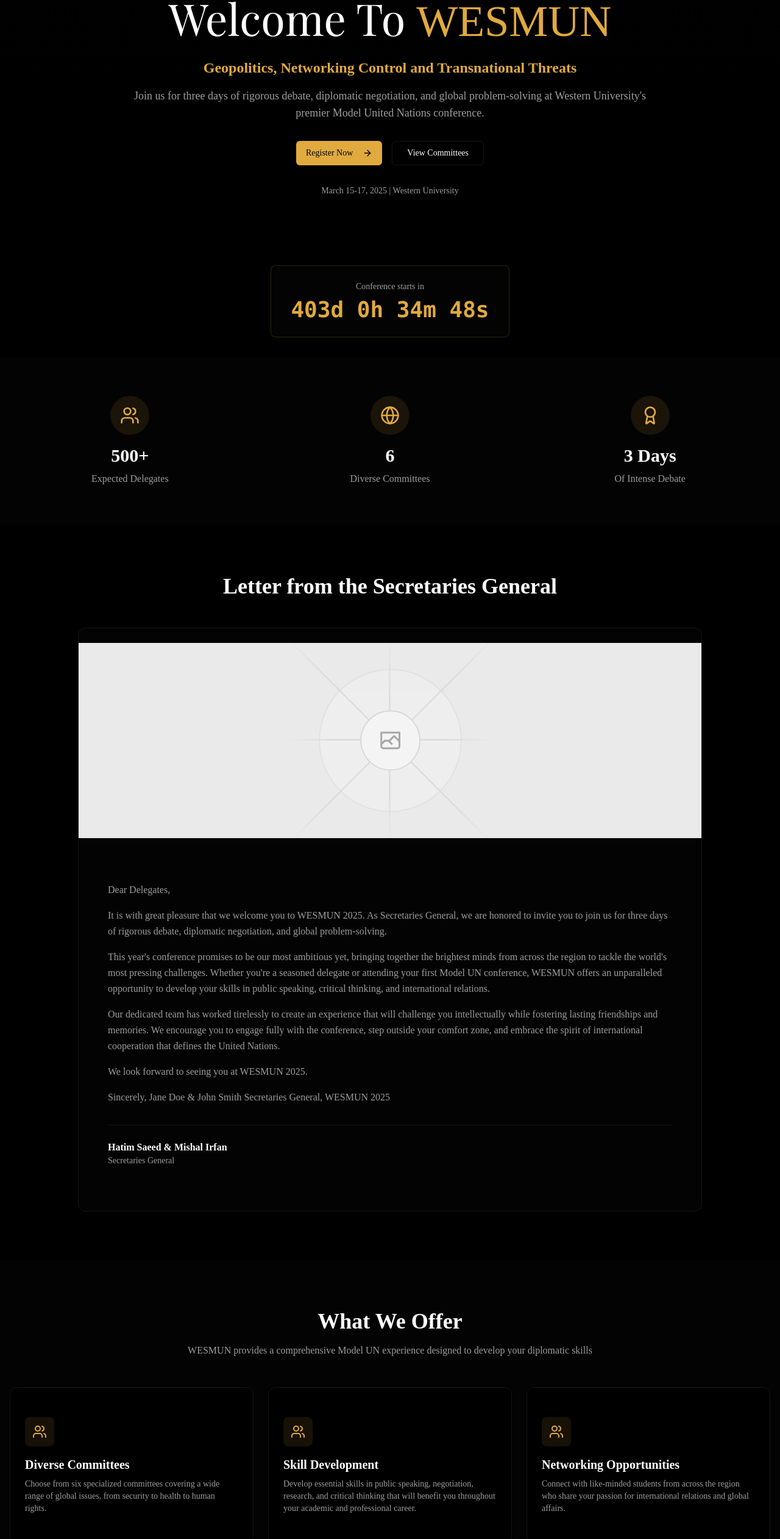
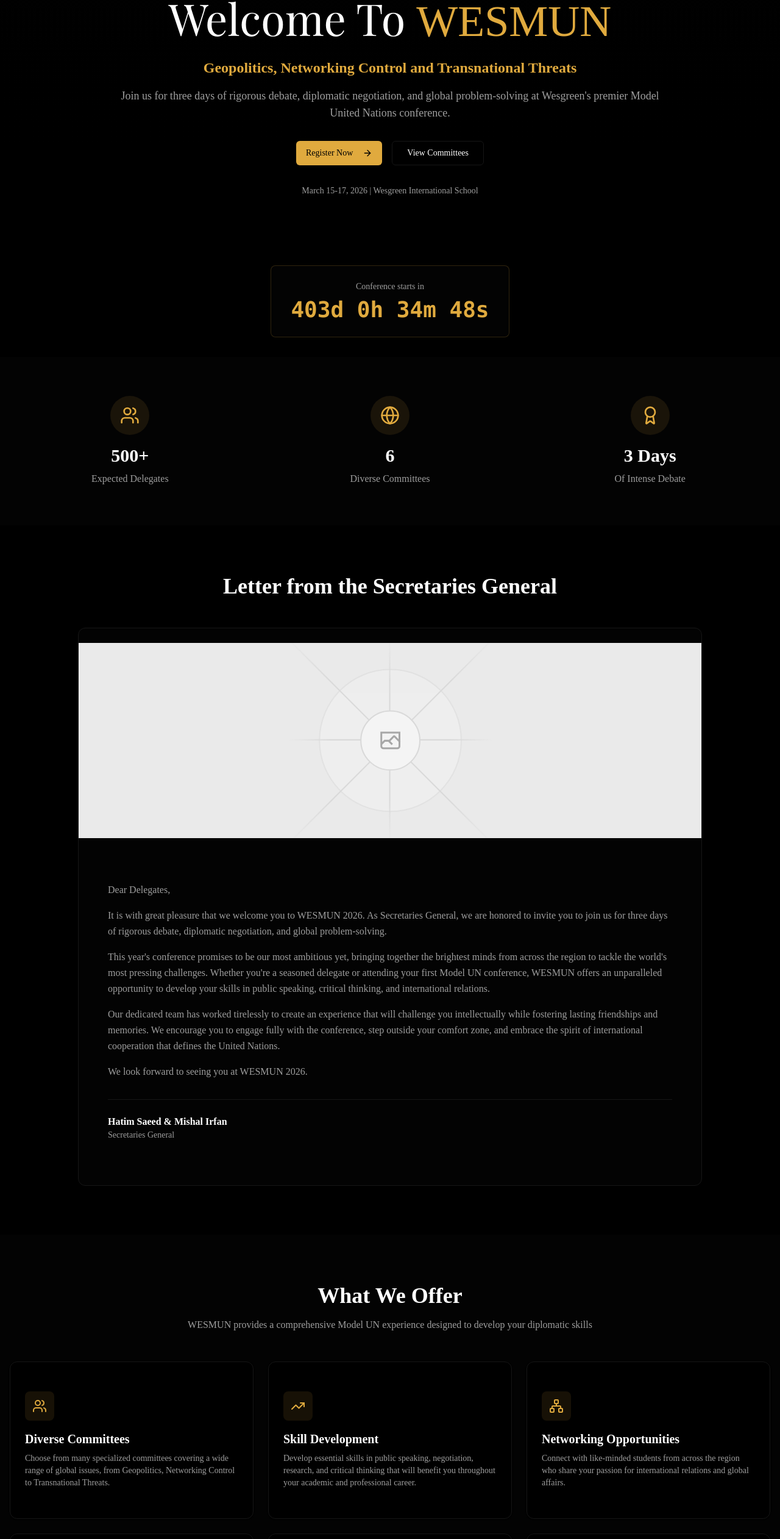
Before and after one commit to DefinetlyNotAI/WesMun, a Next.js app: page / in a window 1280 px wide. Shown: the part 135-2658 px from the top of the page at 61% size. Built offline with nearby package versions, Linux system fonts and the light colour scheme.

Commit message:
Update content for WESMUN 2026, including titles, deadlines, and descriptions and removed unused elements
Also added/fixed dynamic icon loading for `What We Offer` section of Main page

```diff
--- a/app/page.tsx
+++ b/app/page.tsx
@@ -6,8 +6,11 @@
 import {Footer} from "@/components/footer"
 import {CountdownTimer} from "@/components/countdown-timer"
 import {ScrollToTop} from "@/components/scroll-to-top"
-import {ArrowRight, Users} from "lucide-react"
+import {ArrowRight} from "lucide-react"
 import {MainText} from "@/lib/data/meta";
+import * as LucideIcons from "lucide-react";
+import { LucideProps } from "lucide-react";
+import React from "react";
 
 // Hero content
 export default function HomePage() {
@@ -108,19 +111,22 @@
                         </p>
                     </div>
                     <div className="grid grid-cols-1 md:grid-cols-2 lg:grid-cols-3 gap-6">
-                        {MainText.OFFERINGS.map((off, idx) => (
-                            <Card key={idx}
-                                  className="bg-background border-border hover:border-primary/50 transition-colors">
+                        {MainText.OFFERINGS.map((off, idx) => {
+                            // Only pick valid JSX icon components
+                            const Icon = (LucideIcons as unknown as Record<string, React.ComponentType<LucideProps>>)[off.icon] || LucideIcons.Users;
+
+                            return (
+                                <Card key={idx} className="bg-background border-border hover:border-primary/50 transition-colors">
                                     <CardContent className="p-6">
-                                    <div
-                                        className="w-12 h-12 rounded-lg bg-primary/10 flex items-center justify-center mb-4">
-                                        <Users className="text-primary" size={24}/>
+                                        <div className="w-12 h-12 rounded-lg bg-primary/10 flex items-center justify-center mb-4">
+                                            <Icon className="text-primary" size={24} />
                                         </div>
                                         <h3 className="text-xl font-semibold mb-2 text-foreground">{off.title}</h3>
                                         <p className="text-muted-foreground text-sm">{off.description}</p>
                                     </CardContent>
                                 </Card>
-                        ))}
+                            );
+                        })}
                     </div>
                 </div>
             </section>
--- a/lib/data/committees.ts
+++ b/lib/data/committees.ts
@@ -182,12 +182,8 @@
 export const CommitteeText = {
     PAGE_TITLE: "Our Committees",
     PAGE_SUBTITLE: "Choose from six diverse committees, each tackling critical global issues",
-    ABOUT_TITLE: "About This Committee",
     TOPICS_TITLE: "Topics for Debate",
-    LEADERSHIP_TITLE: "Committee Leadership",
     CHAIR_LABEL: "Chair",
     VICE_CHAIR_LABEL: "Vice Chair",
-    DOWNLOAD_GUIDE: "Download Guide",
-    APPLY_NOW: "Apply Now",
     PLACEHOLDER_IMAGE: "/placeholder.svg",
 } as const
--- a/lib/data/departments.ts
+++ b/lib/data/departments.ts
@@ -126,6 +126,6 @@
 
 export const DepartmentText = {
     PAGE_TITLE: "Our Departments",
-    PAGE_SUBTITLE: "Meet the dedicated teams leading WESMUN 2025 to excellence",
+    PAGE_SUBTITLE: "Meet the dedicated teams leading WESMUN 2026 to excellence",
     PLACEHOLDER_IMAGE: "/placeholder.svg",
 } as const
--- a/lib/data/faq.ts
+++ b/lib/data/faq.ts
@@ -28,7 +28,7 @@
         id: "registration-deadline",
         question: "When is the registration deadline?",
         answer:
-            "The final registration deadline is March 1st, 2025. However, we encourage early registration as committee spots are limited and fill up quickly. Early bird pricing ends February 1st, 2025.",
+            "The final registration deadline is March 1st, 2026. However, we encourage early registration as committee spots are limited and fill up quickly. Early bird pricing ends February 1st, 2026.",
         category: "Registration",
     },
     {
@@ -77,6 +77,6 @@
 
 export const FAQText = {
     PAGE_TITLE: "Frequently Asked Questions",
-    PAGE_SUBTITLE: "Find answers to common questions about WESMUN 2025",
+    PAGE_SUBTITLE: "Find answers to common questions about WESMUN 2026",
     CATEGORY_ALL: "all",
 } as const
--- a/lib/data/meta.ts
+++ b/lib/data/meta.ts
@@ -6,9 +6,9 @@
 
 // Metadata
 export const metadata: Metadata = {
-    title: "WESMUN 2025 - Model United Nations Conference",
+    title: "WESMUN 2026 - Model United Nations Conference",
     description:
-        "Join us for WESMUN 2025, a premier Model United Nations conference fostering diplomacy, debate, and global understanding.",
+        "Join us for WESMUN 2026, a premier Model United Nations conference fostering diplomacy, debate, and global understanding.",
 }
 
 // Navigation Links
@@ -30,17 +30,13 @@
     image: "/placeholder.svg?height=400&width=1200",
     content: `Dear Delegates,
 
-It is with great pleasure that we welcome you to WESMUN 2025. As Secretaries General, we are honored to invite you to join us for three days of rigorous debate, diplomatic negotiation, and global problem-solving.
+It is with great pleasure that we welcome you to WESMUN 2026. As Secretaries General, we are honored to invite you to join us for three days of rigorous debate, diplomatic negotiation, and global problem-solving.
 
 This year's conference promises to be our most ambitious yet, bringing together the brightest minds from across the region to tackle the world's most pressing challenges. Whether you're a seasoned delegate or attending your first Model UN conference, WESMUN offers an unparalleled opportunity to develop your skills in public speaking, critical thinking, and international relations.
 
 Our dedicated team has worked tirelessly to create an experience that will challenge you intellectually while fostering lasting friendships and memories. We encourage you to engage fully with the conference, step outside your comfort zone, and embrace the spirit of international cooperation that defines the United Nations.
 
-We look forward to seeing you at WESMUN 2025.
-
-Sincerely,
-Jane Doe & John Smith
-Secretaries General, WESMUN 2025`,
+We look forward to seeing you at WESMUN 2026.`,
 }
 
 // Site Configuration (e.g. footer) and Main page
@@ -49,65 +45,61 @@
         id: "diverse-committees",
         title: "Diverse Committees",
         description:
-            "Choose from six specialized committees covering a wide range of global issues, from security to health to human rights.",
-        icon: "users",
+            "Choose from many specialized committees covering a wide range of global issues, from Geopolitics, Networking Control to Transnational Threats.",
+        icon: "Users",
     },
     {
         id: "skill-development",
         title: "Skill Development",
         description:
             "Develop essential skills in public speaking, negotiation, research, and critical thinking that will benefit you throughout your academic and professional career.",
-        icon: "trending-up",
+        icon: "TrendingUp",
     },
     {
         id: "networking",
         title: "Networking Opportunities",
         description:
             "Connect with like-minded students from across the region who share your passion for international relations and global affairs.",
-        icon: "network",
+        icon: "Network",
     },
     {
         id: "comprehensive-support",
         title: "Comprehensive Support",
         description:
             "From detailed background guides to experienced chairs, we provide everything you need to succeed at your first or fiftieth conference.",
-        icon: "life-buoy",
+        icon: "LifeBuoy",
     },
     {
         id: "awards-recognition",
         title: "Awards & Recognition",
         description:
             "Outstanding delegates are recognized for their diplomacy, research, and contribution to committee debate.",
-        icon: "award",
+        icon: "Award",
     },
     {
         id: "memorable-experience",
         title: "Memorable Experience",
         description:
             "Beyond the committee rooms, enjoy social events, keynote speakers, and activities that make WESMUN an unforgettable experience.",
-        icon: "star",
+        icon: "Star",
     },
-]
+];
 
 export const siteConfig = {
     name: "WESMUN",
     event: {
-        date: "March 15-17, 2025",
-        location: "Western University",
+        date: "March 15-17, 2026",
+        location: "Wesgreen International School",
         theme: "Geopolitics, Networking Control and Transnational Threats",
         conferenceStart: "2026-12-01T09:00:00", // December 1st, 2026 at 9 AM
         conferenceEnd: "2026-12-04T17:00:00", // December 4th, 2026 at 5 PM (3 days after start)
     },
     contact: {
-        email: "info@wesmun.org",
-        phone: "+1 (555) 123-4567",
+        email: "secretariat@wesmun.com",
         address: "1151 Richmond St, London, ON N6A 3K7",
         socialMedia: {
-            instagram: "https://instagram.com/wesmun",
-            twitter: "https://twitter.com/wesmun",
-            facebook: "https://facebook.com/wesmun",
-            linkedin: "https://linkedin.com/company/wesmun",
-            tiktok: "https://tiktok.com/@wesmun",
+            instagram: "https://instagram.com/w.e.s.mun",
+            tiktok: "https://tiktok.com/@w.e.s.mun",
         },
     },
     imageSVG: "/wesmun.svg",
@@ -117,7 +109,7 @@
     title: `Welcome To ${siteConfig.name}`,
     theme: siteConfig.event.theme,
     description:
-        "Join us for three days of rigorous debate, diplomatic negotiation, and global problem-solving at Western University's premier Model United Nations conference.",
+        "Join us for three days of rigorous debate, diplomatic negotiation, and global problem-solving at Wesgreen's premier Model United Nations conference.",
     dateLocation: `${siteConfig.event.date} | ${siteConfig.event.location}`,
     buttons: [
         {text: "Register Now", href: "/sign-up", primary: true},
@@ -141,10 +133,11 @@
     OFFERINGS: offerings.map((off) => ({
         title: off.title,
         description: off.description,
+        icon: off.icon,
     })),
 
     CTA: {
-        title: "Ready to Join WESMUN 2025?",
+        title: "Ready to Join WESMUN 2026?",
         description:
             "Register now to secure your spot at one of the most prestigious Model UN conferences",
         button: {text: "Register Now", href: "/sign-up"},
--- a/lib/types.ts
+++ b/lib/types.ts
@@ -64,7 +64,6 @@
 // Contact Information
 export interface ContactInfo {
     email: string;
-    phone: string;
     address: string;
-    socialMedia: { instagram: string; twitter: string; facebook: string; linkedin: string; tiktok: string }
+    socialMedia: { instagram: string; tiktok: string }
 }
```
Also changed, not shown: app/departments/page.tsx (+7 -1 lines), lib/data/signup.ts (+3 -9 lines), 2 other files (tests, documents, lock files or other folders). Lines whose indentation alone changed are shown as unchanged.
